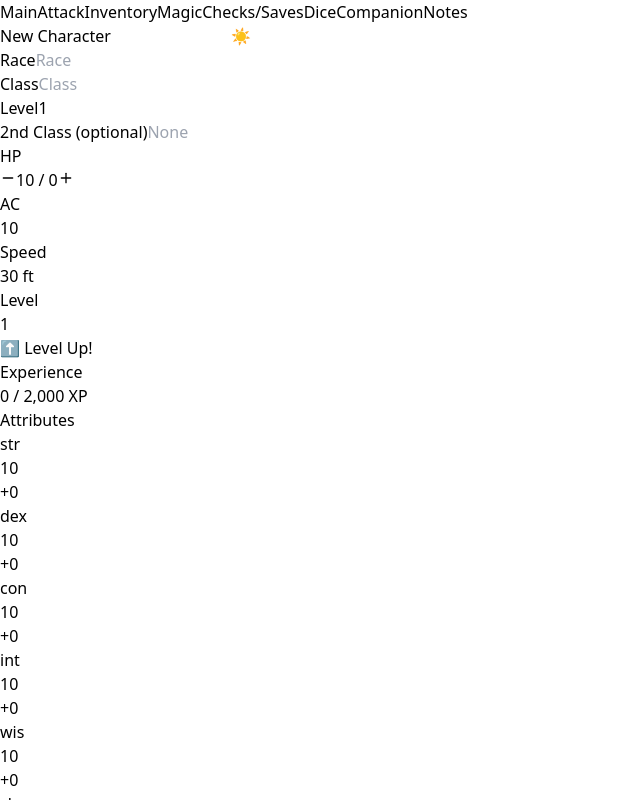
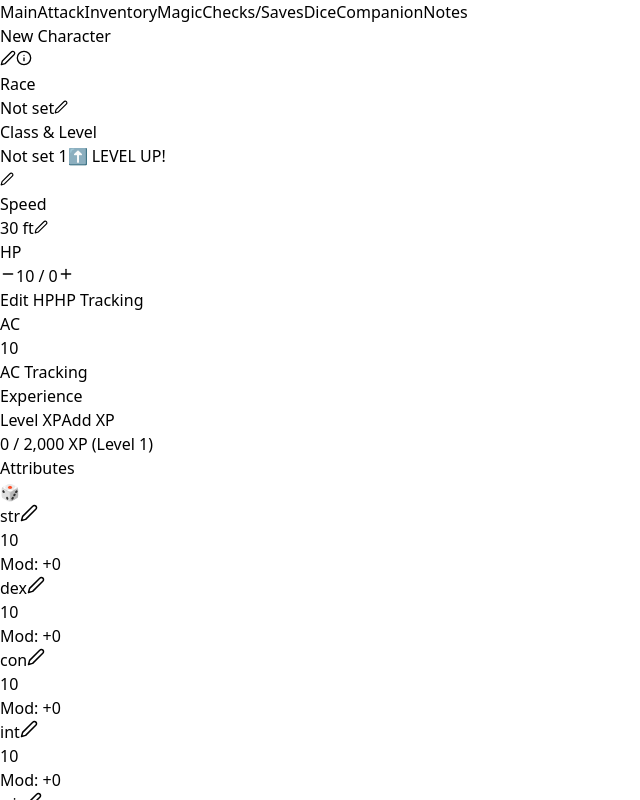
Before and after one commit to Rwpulley/cac-character-sheet, a React (Vite) app: page / in a window 1280 px wide. Both pictures are taken after a click on the button "+ Create New Character". Shown: the top 800 px of the page, without its empty margins (0-640 px from the left). Built offline with nearby package versions, Linux system fonts and the light colour scheme.

Commit message:
Update App.tsx

```diff
--- a/src/App.tsx
+++ b/src/App.tsx
@@ -5,10 +5,7 @@ import { CharacterProvider, useCharacter, useToast, useTheme, ThemeProvider } fr
 import {
   CharacterSelector,
   TabBar,
-  Header,
-  AttributeDisplay,
-  CoreStats,
-  XPProgressBar,
+  MainTab,
   ToastContainer
 } from './components';
 import { TabId } from './utils/constants';
@@ -33,28 +30,14 @@ const AppContent: React.FC = () => {
   // Character is selected - show character sheet
   return (
     <div className={`min-h-screen bg-gray-900 text-white p-4 ${!isDarkTheme ? 'light-theme' : ''}`}>
-      <div className="max-w-4xl mx-auto">
+      <div className="max-w-4xl mx-auto mb-4">
         {/* Tabs at top */}
         <TabBar activeTab={activeTab} onTabChange={setActiveTab} />
+      </div>
 
       {/* Tab Content */}
-        <div className="bg-gray-800 rounded-lg p-4 sm:p-6">
-          {activeTab === 'main' && (
-            <div className="space-y-4">
-              <Header />
-              <CoreStats />
-              <XPProgressBar />
-              <AttributeDisplay />
-
-              {/* Placeholder for other main tab content */}
-              <div className="bg-gray-700 p-4 rounded mt-4">
-                <p className="text-gray-400 text-center">
-                  ✅ Basic structure working!<br/>
-                  Class Abilities, Race Abilities, Advantages, Details sections coming soon...
-                </p>
-              </div>
-            </div>
-          )}
+      <div className="max-w-4xl mx-auto bg-gray-800 rounded-lg p-4 sm:p-6 overflow-hidden">
+        {activeTab === 'main' && <MainTab />}
 
         {activeTab === 'attack' && (
           <div>
@@ -108,7 +91,7 @@ const AppContent: React.FC = () => {
 
       {/* Back to Characters button - only on main tab */}
       {activeTab === 'main' && (
-          <div className="mt-10 mb-6 text-center">
+        <div className="max-w-4xl mx-auto mt-10 mb-6 text-center">
           <button
             onClick={() => selectCharacter(null)}
             className="text-base px-4 py-2 bg-gray-700 rounded hover:bg-gray-600"
@@ -117,7 +100,6 @@ const AppContent: React.FC = () => {
           </button>
         </div>
       )}
-      </div>
 
       <ToastContainer toasts={toasts} onDismiss={dismissToast} />
     </div>
```
Lines whose indentation alone changed are shown as unchanged.
